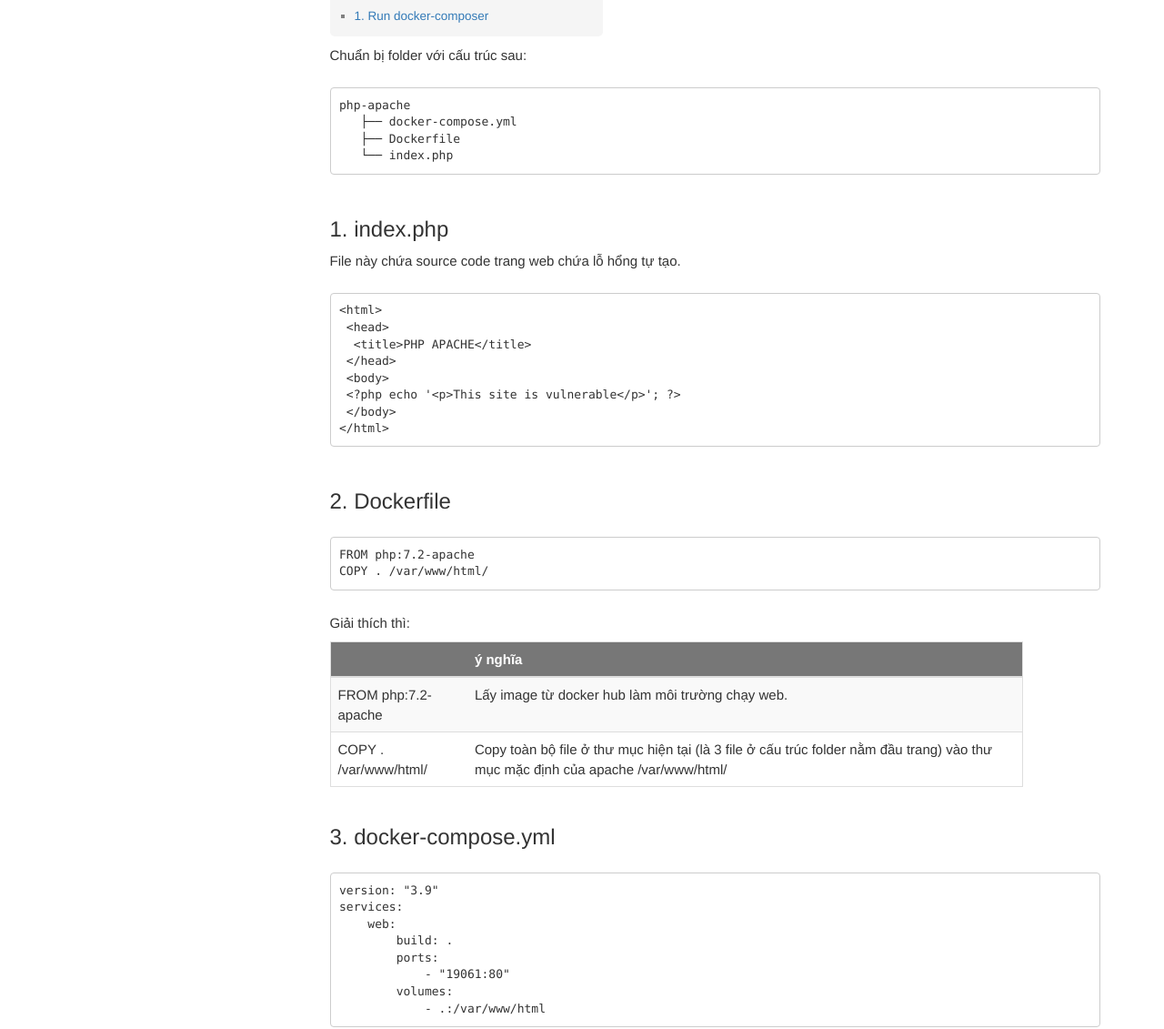
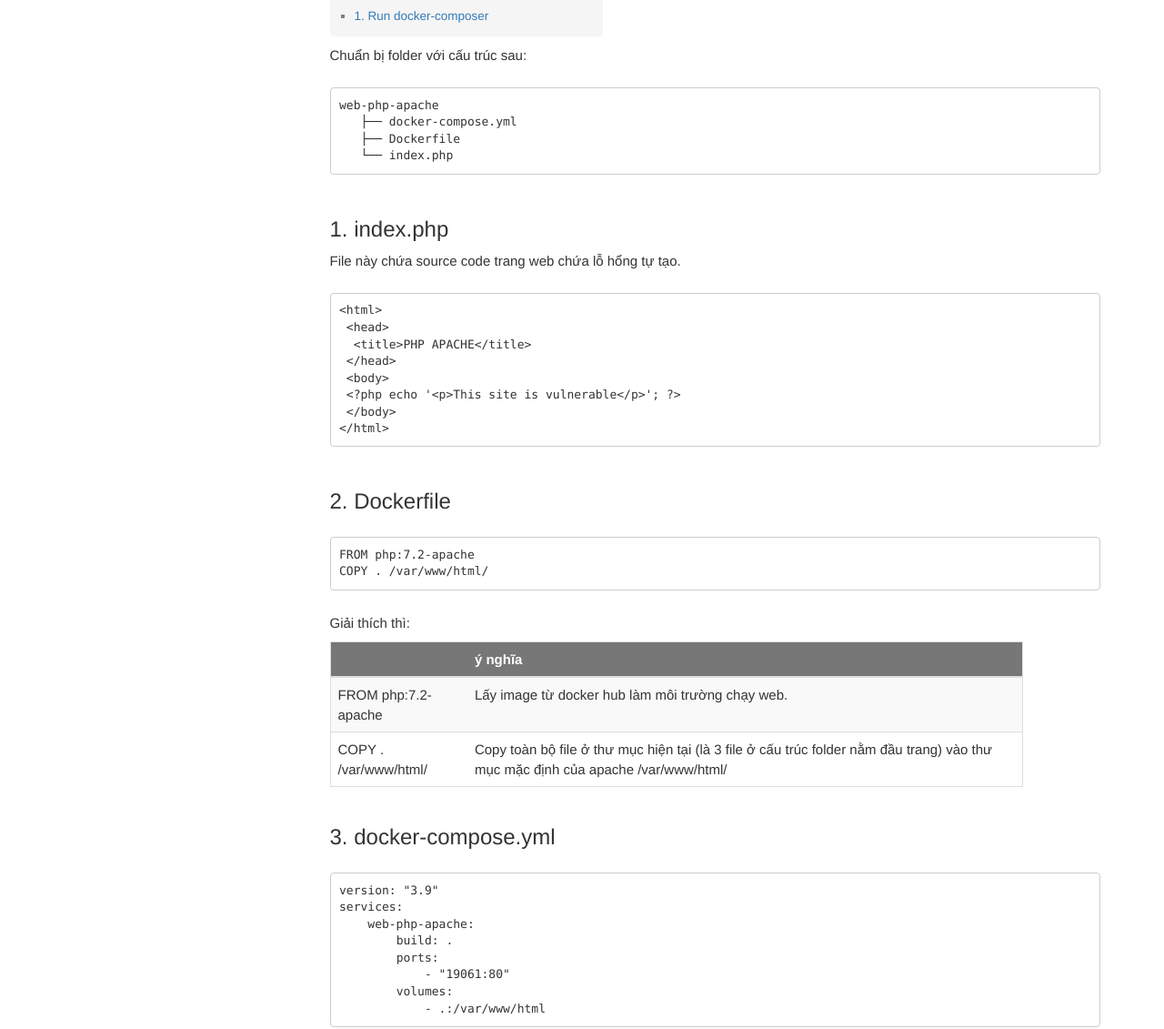
Before and after one commit to aptinstallapache2/aptinstallapache2.github.io, a Jekyll site: the page built from pages/CTFd/ctfd_deploy_web_challenge_php_apache.md, in a window 1280 px wide. Shown: the part 325-1456 px from the top of the page at 91% size. Built offline with Jekyll 4.4.1, drawn with Linux system fonts in a browser that asks for light colours; comment, search, counter and statistics services are not loaded.

Commit message:
Update ctfd_deploy_web_challenge_php_apache.md

````diff
--- a/pages/CTFd/ctfd_deploy_web_challenge_php_apache.md
+++ b/pages/CTFd/ctfd_deploy_web_challenge_php_apache.md
@@ -9,7 +9,7 @@ folder: CTFd
 Chuẩn bị folder với cấu trúc sau:
 
 ```
-php-apache
+web-php-apache
    ├── docker-compose.yml
    ├── Dockerfile
    └── index.php
@@ -49,7 +49,7 @@ Giải thích thì:
 ```
 version: "3.9"
 services:
-    web:
+    web-php-apache:
         build: .
         ports:
             - "19061:80"
````
